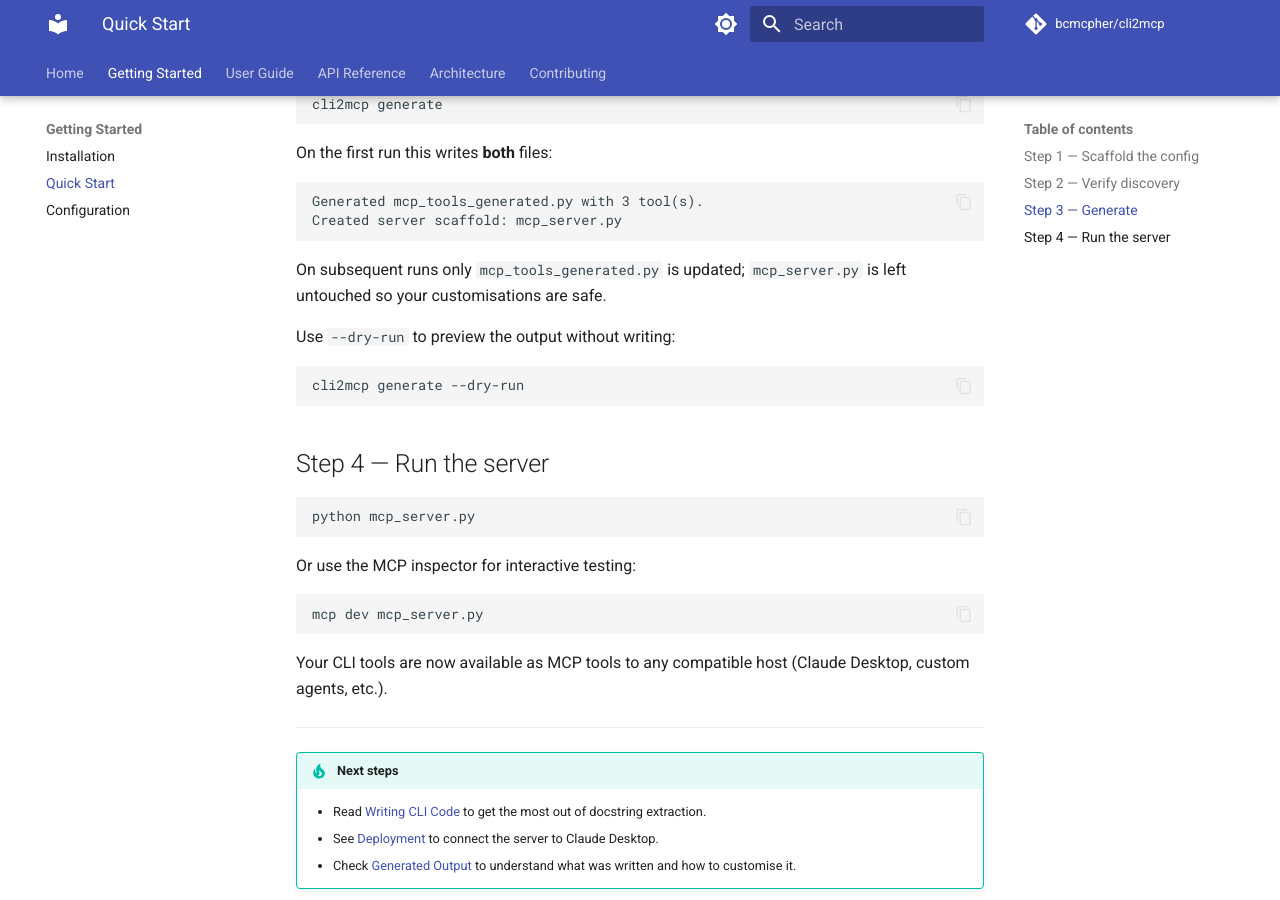
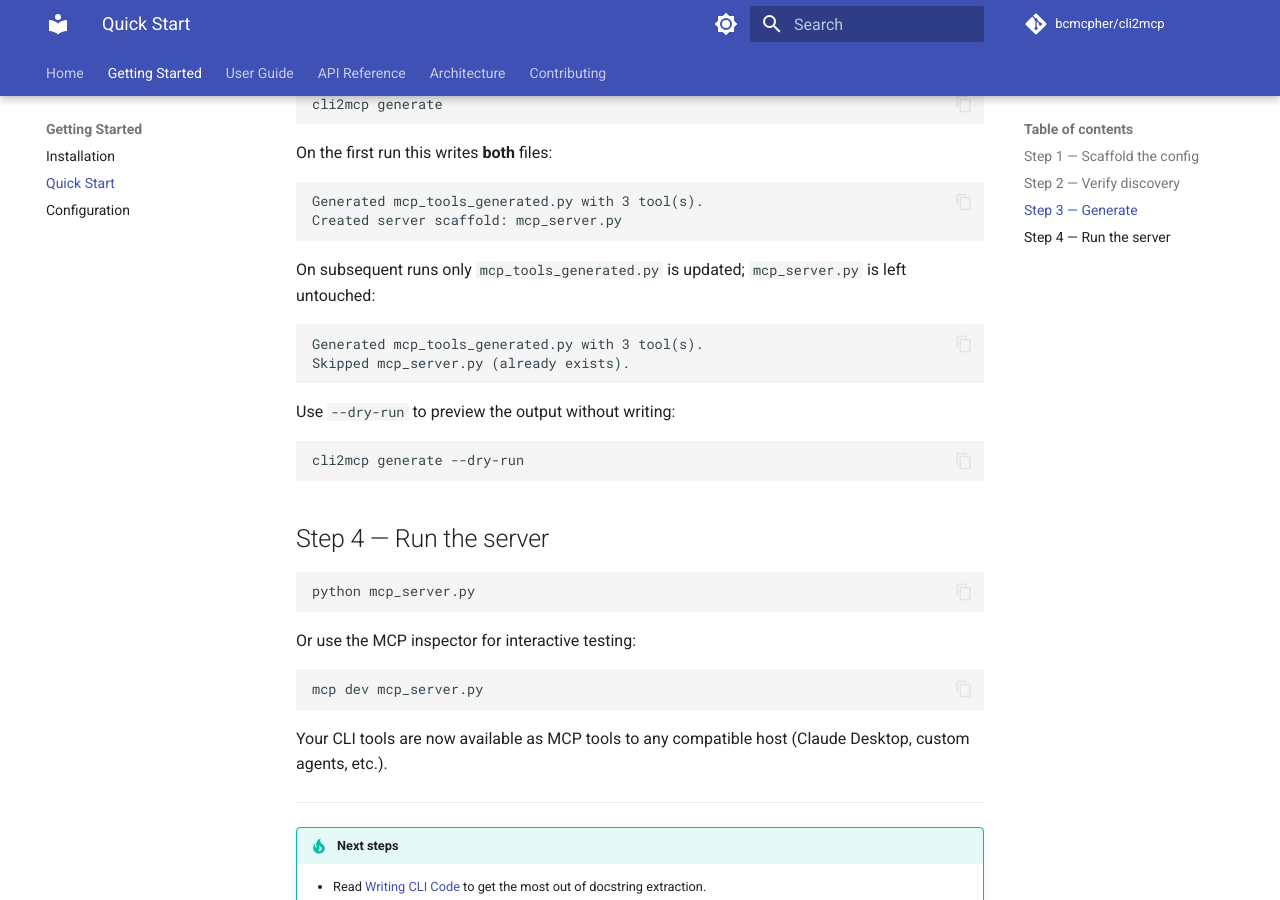
Before and after one commit to bcmcpher/cli2mcp, an MkDocs documentation site: the page built from docs/getting-started/quickstart.md, in a window 1280 px wide and 900 px high, scrolled down 1394 px. Built offline with MkDocs 1.6.1 and Material for MkDocs 9.7.7, drawn with Linux system fonts in a browser that asks for light colours; comment, search, counter and statistics services are not loaded.

Commit message:
Fix two doc inaccuracies found by command verification
- validate: correct output format to '{file}: OK (syntax valid)'
- quickstart: show actual 'Skipped ...' message on second generate run

Co-Authored-By: Claude Sonnet 4.6 <noreply@anthropic.com>

````diff
--- a/docs/getting-started/quickstart.md
+++ b/docs/getting-started/quickstart.md
@@ -72,7 +72,12 @@ Generated mcp_tools_generated.py with 3 tool(s).
 Created server scaffold: mcp_server.py
 ```
 
-On subsequent runs only `mcp_tools_generated.py` is updated; `mcp_server.py` is left untouched so your customisations are safe.
+On subsequent runs only `mcp_tools_generated.py` is updated; `mcp_server.py` is left untouched:
+
+```
+Generated mcp_tools_generated.py with 3 tool(s).
+Skipped mcp_server.py (already exists).
+```
 
 Use `--dry-run` to preview the output without writing:
 
````
Also changed, not shown: docs/user-guide/cli-reference.md (+1 -1 lines).
